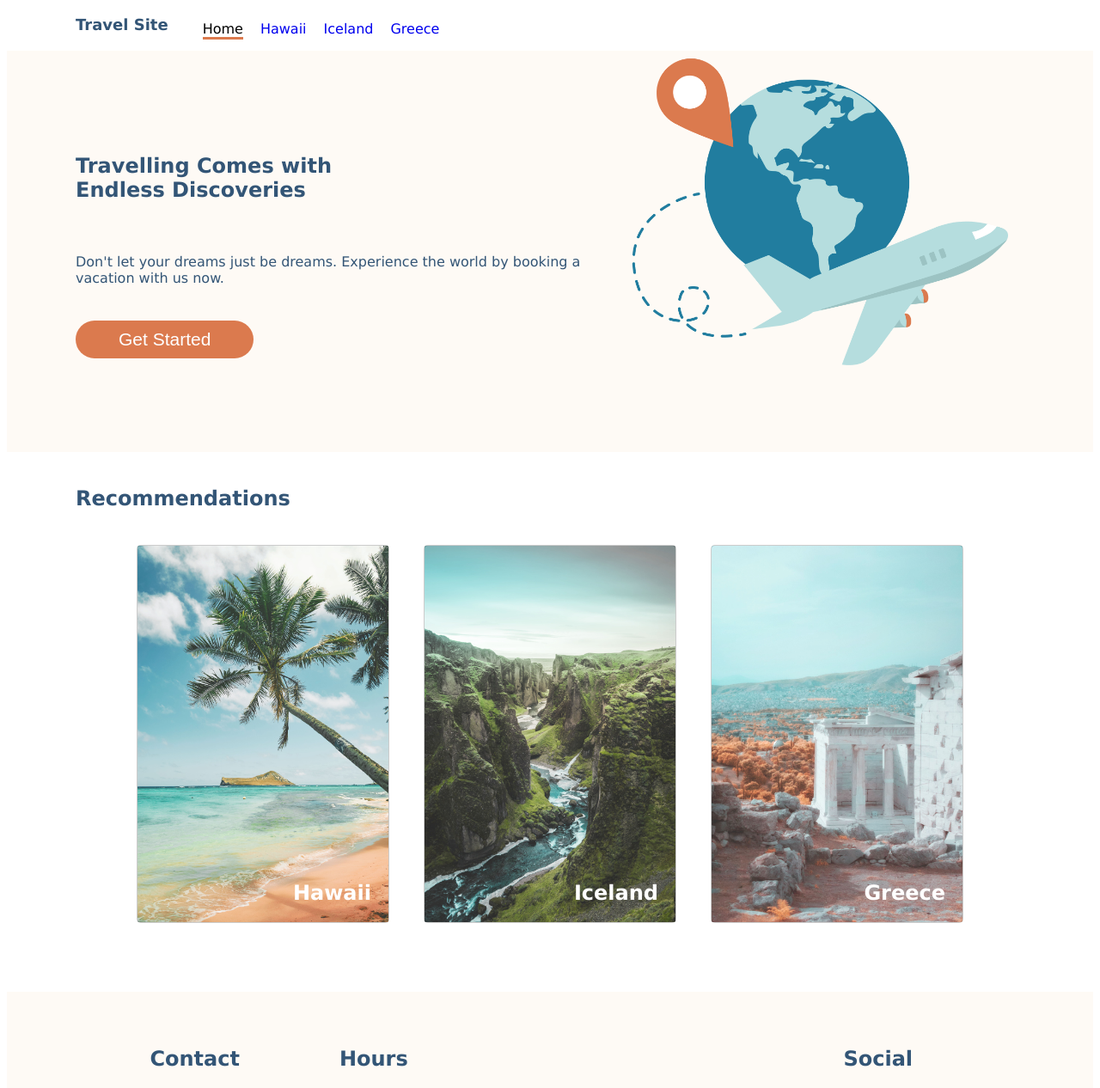
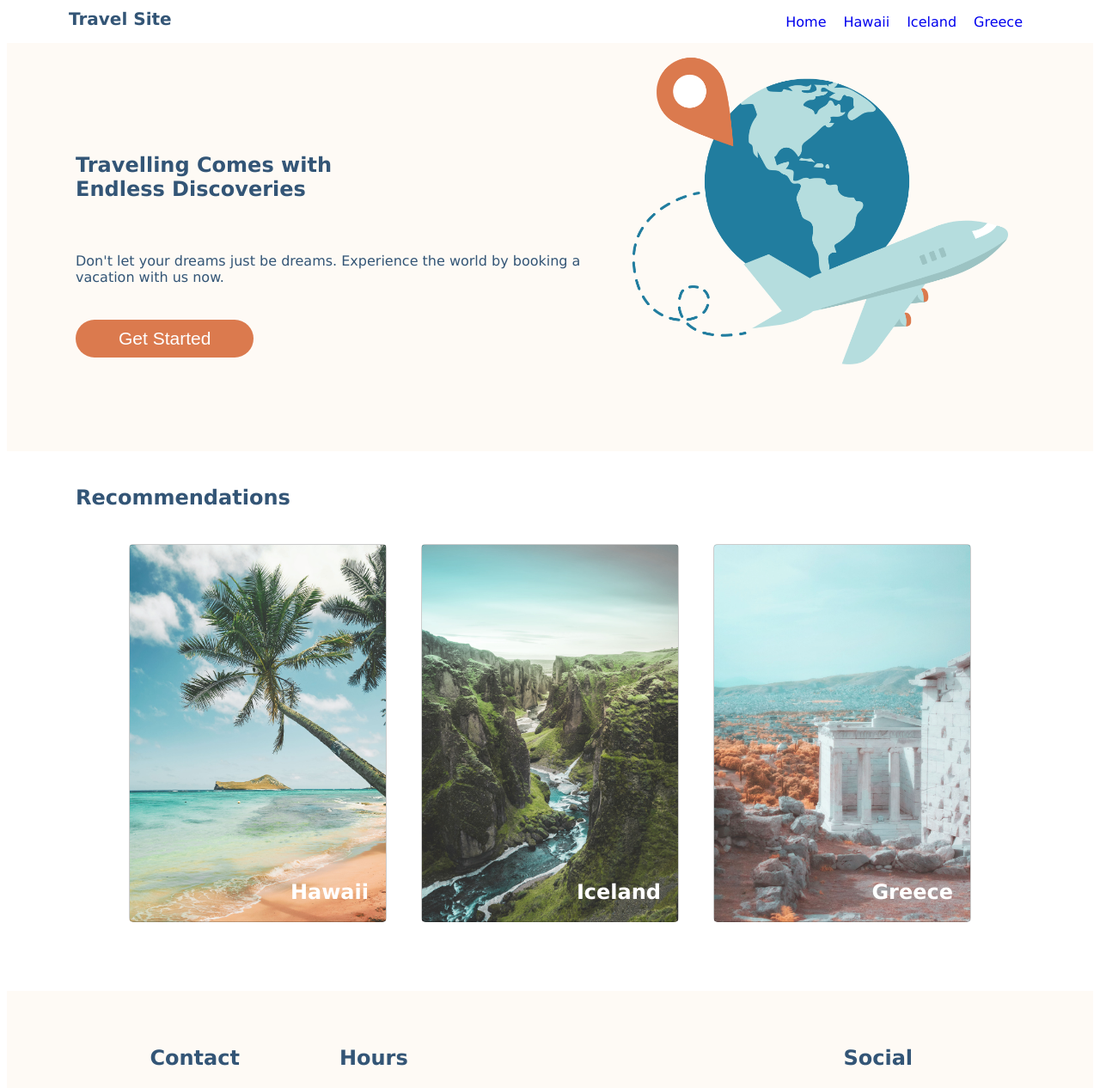
Before and after one commit to Andycsong/andy-song-travelsite, a plain HTML site: page index.html in a window 1280 px wide. Shown: the top 1266 px of the page at 86% size. Drawn offline with Linux system fonts and the light colour scheme.

Commit message:
Home page completed. Destination page completed. Ready to copy html over

```diff
--- a/css/destinations.css
+++ b/css/destinations.css
@@ -13,7 +13,8 @@
 
 
 .destination-background{
-   height: 60vh;
+    padding-top: 50px;
+   height: 50vh;
    background-size:100%;
     background-position: center;
 
--- a/css/global.css
+++ b/css/global.css
@@ -23,6 +23,13 @@ html {
     justify-self: flex-start;
     align-self: flex-start;
     padding-right: 70px;
+    position: fixed;
+    top: 0;
+    left: 0;
+    z-index: 1;
+    width: 100%;
+    height: 50px;
+    background-color: white;
 }
 
 .nav-bar__link{
@@ -42,9 +49,14 @@ html {
     margin-top: 10px;
     margin-bottom: 10px;
     color: #335576;
-    font-size: 18px;
+    font-size: 20px;
+    font-weight:800
 }
 
+.nav-bar-title-link{
+    color: #335576;
+    text-decoration: none;
+}
 
 .nav-bar__location{
     width: 100;
--- a/css/main.css
+++ b/css/main.css
@@ -12,6 +12,7 @@
     display: flex;
     padding-left: 80px;
     padding-bottom: 100px;
+    padding-top: 50px;
 }
 
 .hero-flex1{
@@ -79,7 +80,7 @@
 
 .recommendations-card{
     border-radius: 5px;
-    min-width: 294px;
+    min-width: 300px;
     max-width: 350px;
     min-height: 440px;
     max-height: 460px;
@@ -88,16 +89,25 @@
     display: flex;
     flex-direction: row-reverse;
     align-items: flex-end;
+    position: relative;
 }
 
 .recommendations-card__template{
     background-repeat: no-repeat;
-    background-size: contain;
+    background-size:cover;
     color: white;
     font-weight: bold;
     padding-bottom: 20px;
     padding-right: 20px;
     font-size: 24px;
+}
+
+.recommendations-anchor{
+    top: 0;
+    left: 0;
+    bottom: 0;
+    right: 0;
+    position: absolute;
 }
 
 .hawaii-card{
--- a/index.html
+++ b/index.html
@@ -16,19 +16,21 @@
     <header>
         <!-- Navigation Bar -->
         <nav class="nav-bar">
-            <h1 class="nav-bar__title">Travel Site</h1>
+            <h1 class="nav-bar__title">
+                <a class="nav-bar-title-link" href="/index.html">Travel Site</a>
+            </h1>
             <ul class="nav-bar-list">
                 <li class="nav-bar__location">
-                    <a class="nav-bar__link nav__home" href="/index.html">Home</a>
+                    <a class="nav-bar__link " href="/index.html">Home</a>
                 </li>
                 <li class="nav-bar__location">
                     <a class="nav-bar__link nav__hawaii" href="/pages/hawaii.html">Hawaii</a>
                 </li>
                 <li class="nav-bar__location">
-                    <a class="nav-bar__link nav__iceland" href="/pages/iceland.html">Iceland</a>
+                    <a class="nav-bar__link " href="/pages/iceland.html">Iceland</a>
                 </li>
                 <li class="nav-bar__location">
-                    <a class="nav-bar__link nav__greece" href="/pages/greece.html">Greece</a>
+                    <a class="nav-bar__link " href="/pages/greece.html">Greece</a>
                 </li>
             </ul>
         </nav>
@@ -51,9 +53,15 @@
     <section class="recommendations">
         <h2 class="recommendations-title">Recommendations</h2>
         <div class="recommendations-container">
-            <div class="recommendations-card recommendations-card__template hawaii-card">Hawaii</div>
-            <div class="recommendations-card recommendations-card__template iceland-card">Iceland</div>
-            <div class="recommendations-card recommendations-card__template greece-card">Greece</div>
+            <div class="recommendations-card recommendations-card__template hawaii-card">Hawaii
+                <a class="recommendations-anchor" href="/pages/hawaii.html"></a>
+            </div>
+            <div class="recommendations-card recommendations-card__template iceland-card">Iceland
+                <a class="recommendations-anchor" href="/pages/iceland.html"></a>
+            </div>
+            <div class="recommendations-card recommendations-card__template greece-card">Greece
+                <a class="recommendations-anchor" href="/pages/greece.html"></a>
+            </div>
         </div>
     </section>
 
```
Also changed, not shown: pages/greece.html (+5 -3 lines), pages/hawaii.html (+3 -1 lines), pages/iceland.html (+5 -3 lines).
